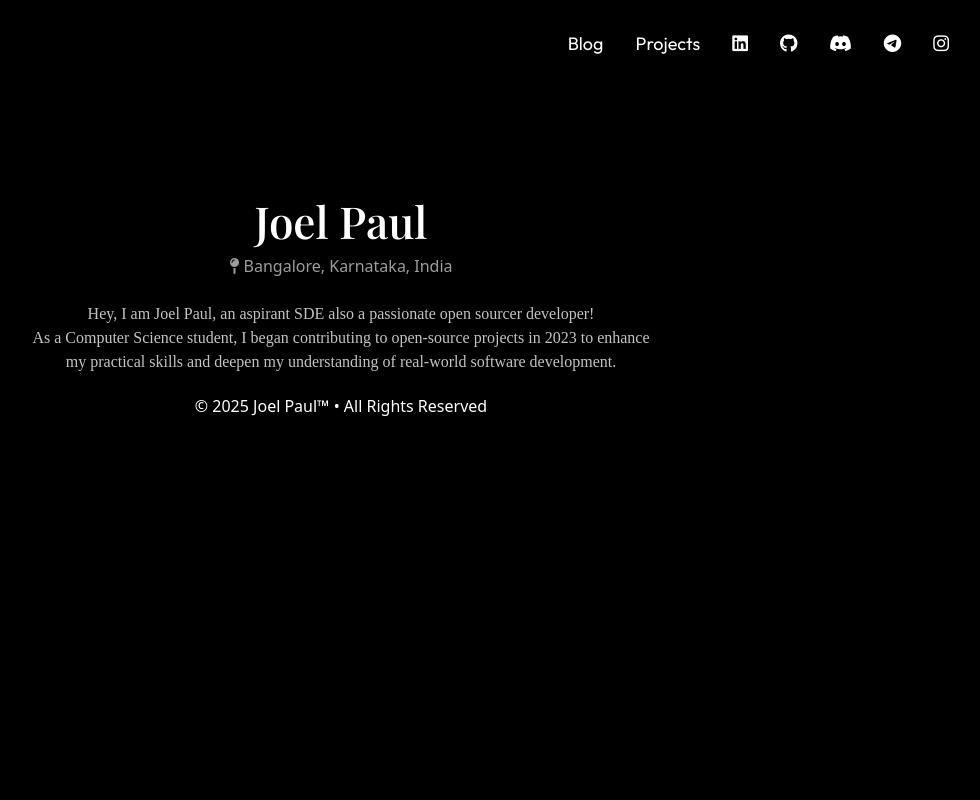
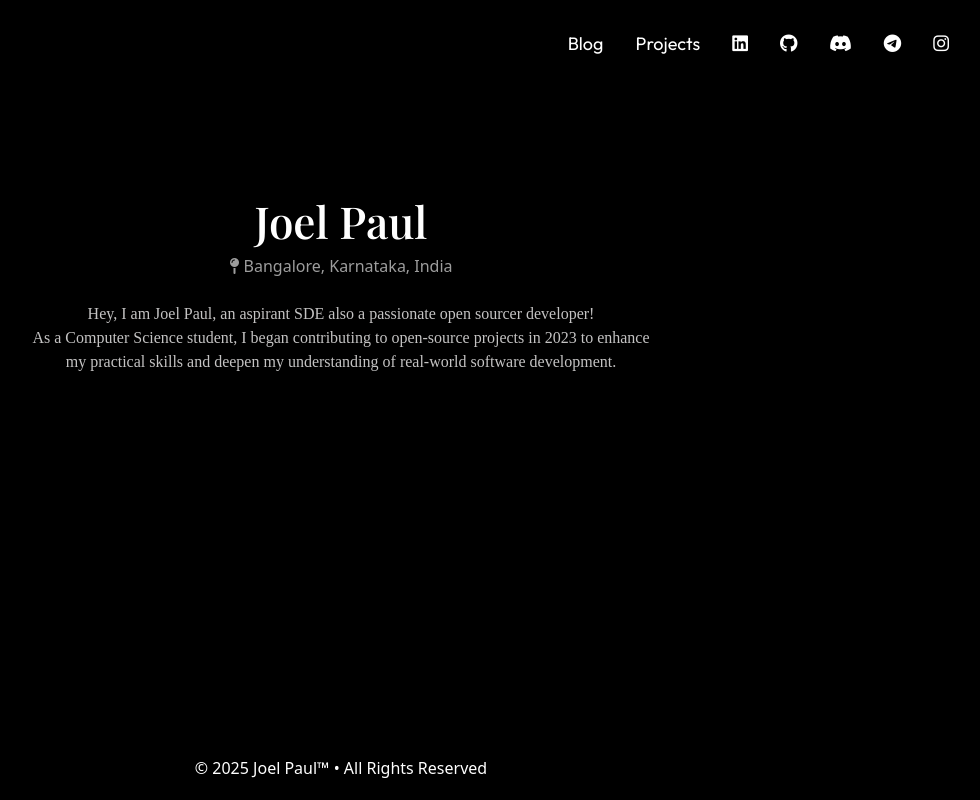
Before and after one commit to Jack-Pots/jack-pots.github.io, a SvelteKit app: page / in a window 1280 px wide. Shown: the whole page, without its empty margins (299-1279 px from the left). Built offline with nearby package versions, Linux system fonts and the light colour scheme; a web font is replaced by a local one.

Commit message:
Fix The Footer In The Home Page

```diff
--- a/src/components/Footer.svelte
+++ b/src/components/Footer.svelte
@@ -1,6 +1,9 @@
 <style>
     footer {
         padding: 20px;
+        position: fixed;
+        width: 100%;
+        bottom: 0px;
         text-align: center;
     }
   </style>
```
